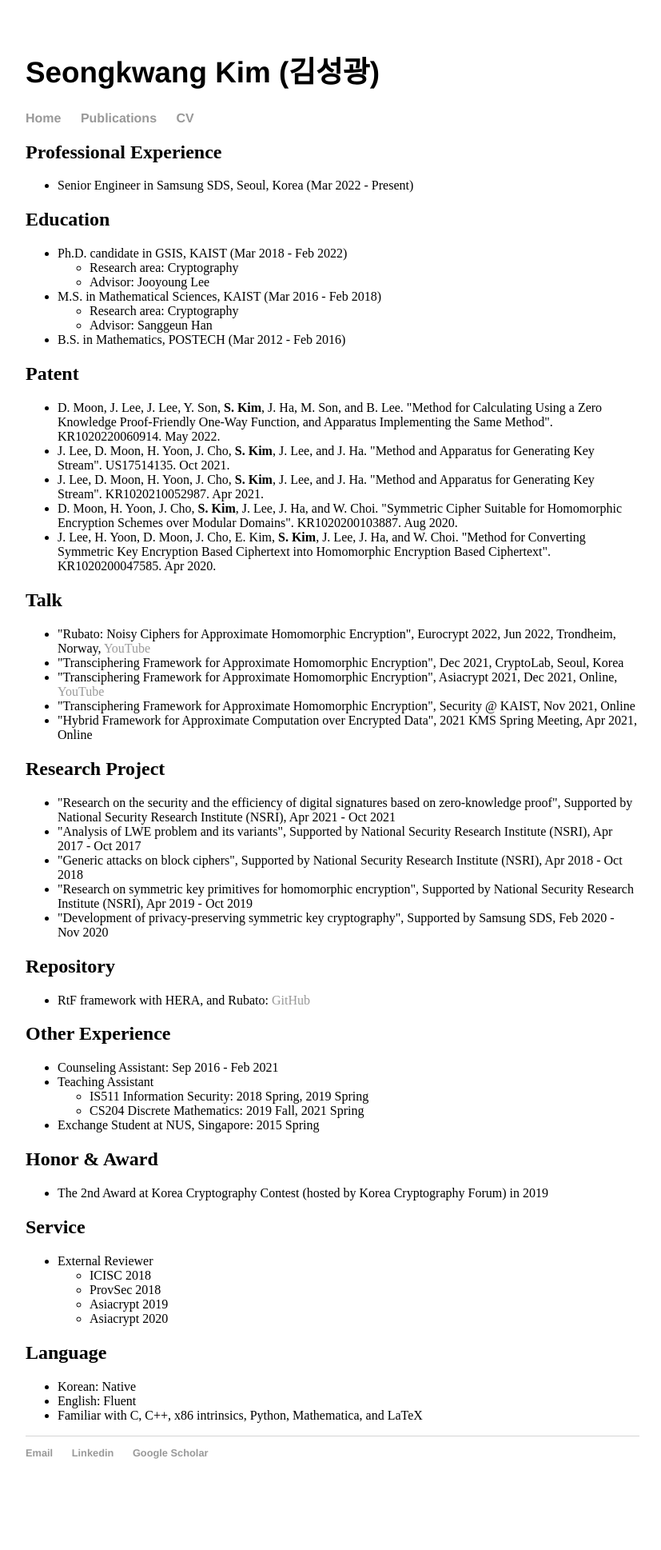
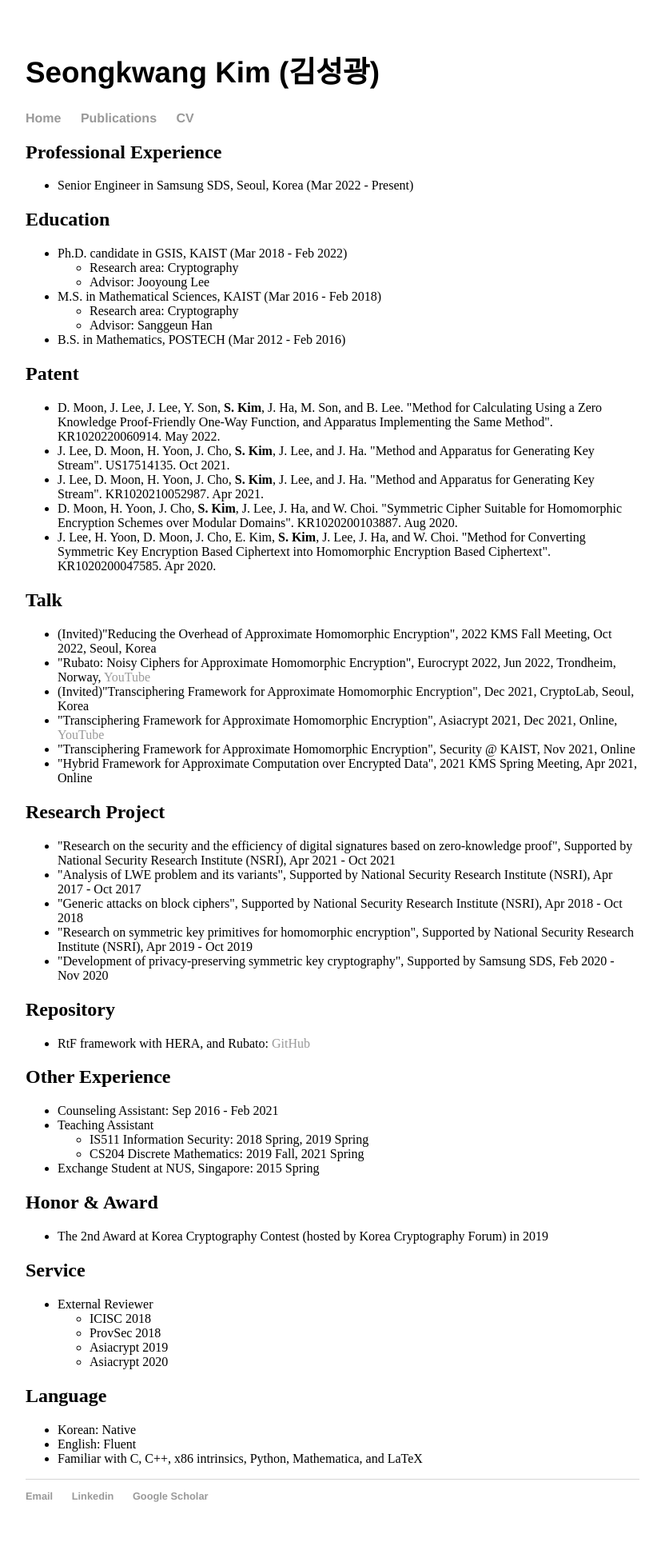
Before and after one commit to sgk1m/sgk1m.github.io, a Jekyll site: the page built from cv.html, in a window 1280 px wide. Shown: the whole page at 80% size, without its empty margins (224-1051 px from the left). Built offline with Jekyll 4.4.1, drawn with Linux system fonts in a browser that asks for light colours; before the commit the page ends 1884 px from its top, so only the background shows below that.

Commit message:
Update cv.html

```diff
--- a/cv.html
+++ b/cv.html
@@ -46,8 +46,9 @@ title: CV - Seongkwang Kim
 	</ul>
 	<h2>Talk</h2>
 	<ul>
+		<li>(Invited)"Reducing the Overhead of Approximate Homomorphic Encryption", 2022 KMS Fall Meeting, Oct 2022, Seoul, Korea</li>
 		<li>"Rubato: Noisy Ciphers for Approximate Homomorphic Encryption", Eurocrypt 2022, Jun 2022, Trondheim, Norway, <a href="https://youtu.be/TE_sYzJtZQc">YouTube</a></li>
-		<li>"Transciphering Framework for Approximate Homomorphic Encryption", Dec 2021, CryptoLab, Seoul, Korea</li>
+		<li>(Invited)"Transciphering Framework for Approximate Homomorphic Encryption", Dec 2021, CryptoLab, Seoul, Korea</li>
 		<li>"Transciphering Framework for Approximate Homomorphic Encryption", Asiacrypt 2021, Dec 2021, Online, <a href="https://youtu.be/r3_07fWqOas">YouTube</a></li>
 		<li>"Transciphering Framework for Approximate Homomorphic Encryption", Security  @ KAIST, Nov 2021, Online</li>
 		<li>"Hybrid Framework for Approximate Computation over Encrypted Data", 2021 KMS Spring Meeting, Apr 2021, Online</li>
```
